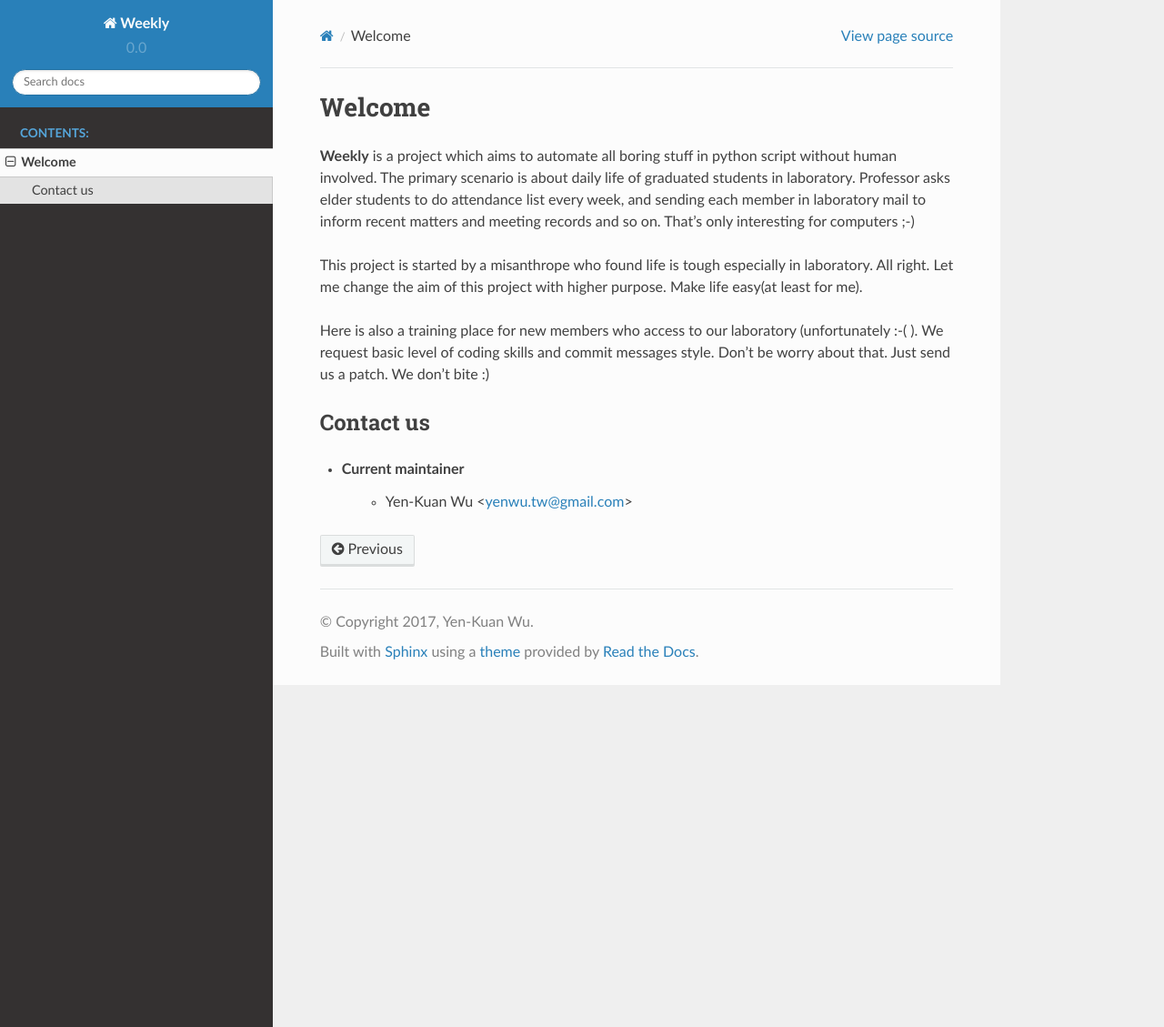
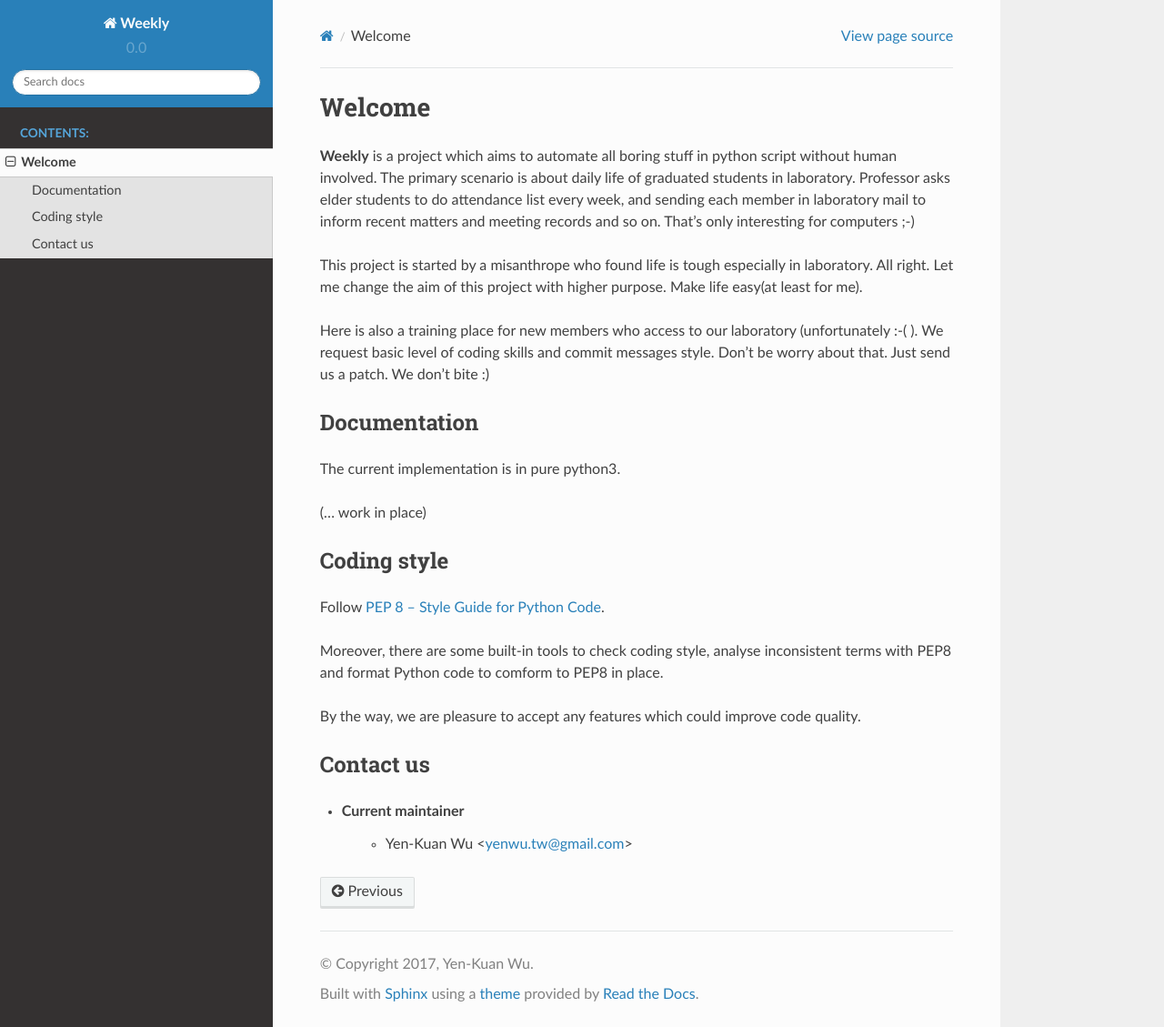
Before and after one commit to USCC-LAB/Weekly, a Sphinx documentation site: the page built from docs/source/intro.rst, in a window 1280 px wide and 1129 px high. Shown: the whole window at 91% size. Built offline with Sphinx 7.4.7 and the Read the Docs theme 2.0.0, drawn with Linux system fonts in a browser that asks for light colours.

Commit message:
docs: Coding style and documentation(unfinished)

```diff
--- a/docs/source/intro.rst
+++ b/docs/source/intro.rst
@@ -19,6 +19,23 @@ Here is also a training place for new members who access to our laboratory
 messages style. Don't be worry about that. Just send us a patch.
 We don't bite :)
 
+Documentation
+=============
+
+The current implementation is in pure python3.
+
+(... work in place)
+
+Coding style
+============
+
+Follow `PEP 8 -- Style Guide for Python Code <https://www.python.org/dev/peps/pep-0008/>`_.
+
+Moreover, there are some built-in tools to check coding style, analyse inconsistent terms with PEP8
+and format Python code to comform to PEP8 in place.
+
+By the way, we are pleasure to accept any features which could improve code quality.
+
 Contact us
 ==========
 - Current maintainer
```
